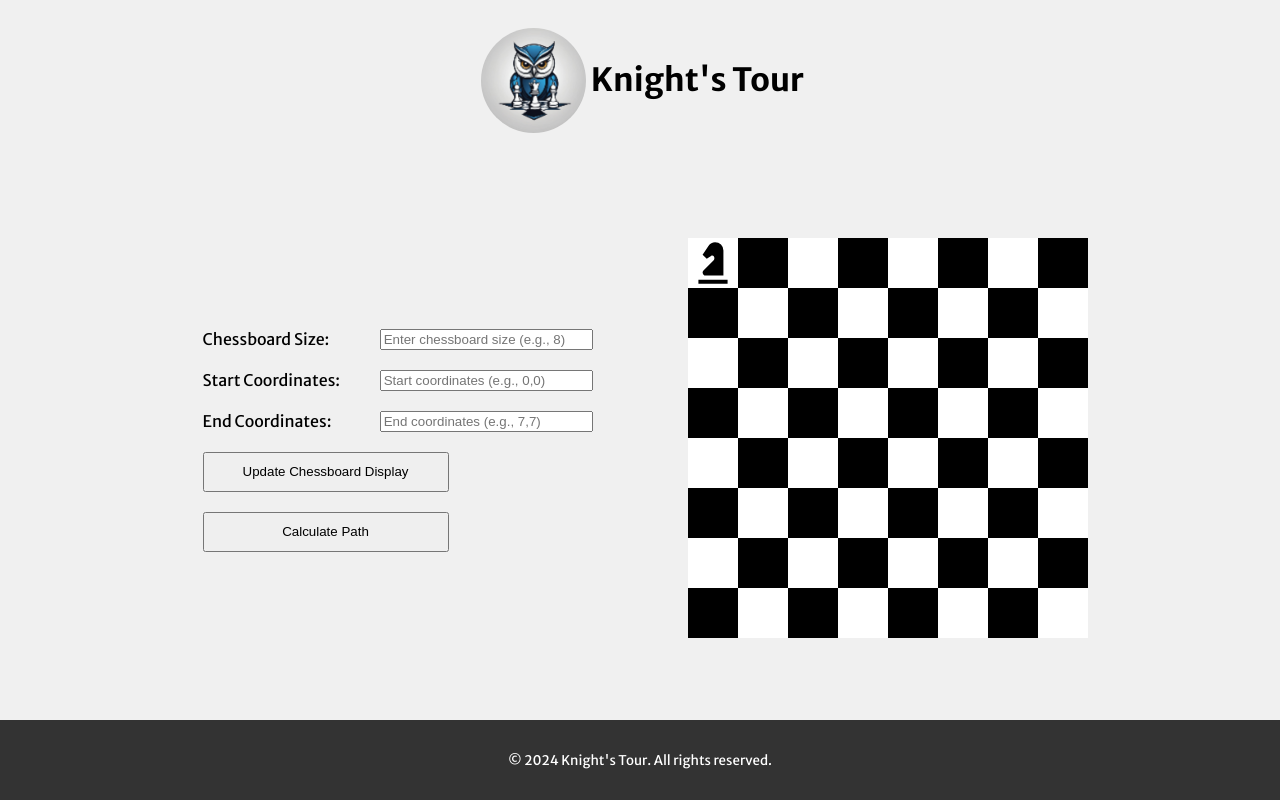
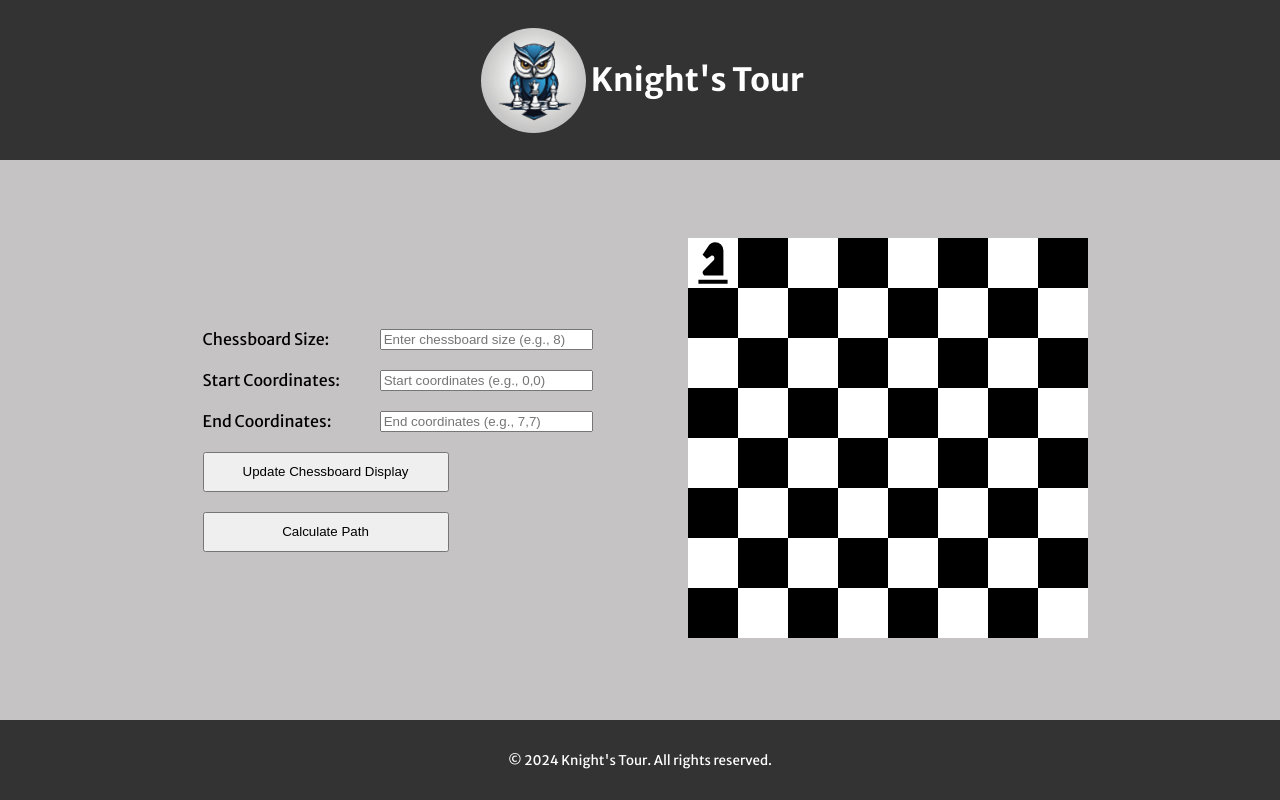
Before and after one commit to rjarrin/Knights-Travails, a website built with webpack: page src/index.html in a window 1280 px wide. Built offline with nearby package versions, Linux system fonts and the light colour scheme.

Commit message:
Eslint - improved alert warning for null path

```diff
--- a/src/index.html
+++ b/src/index.html
@@ -6,12 +6,8 @@
     <title>Knight's Tour</title>
 </head>
 <body>
-    <div id="header">
-        <!-- Logo, Title centered -->
-    </div>
-    <div id="main-container">
-        <!-- Everything else -->
-    </div>
+    <div id="header"></div>
+    <div id="main-container"></div>
     <footer id="footer">
         <p>© 2024 Knight's Tour. All rights reserved.</p>
     </footer>
--- a/src/modules/ui.js
+++ b/src/modules/ui.js
@@ -107,9 +107,6 @@ export function calculatePath() {
         updatePath();
         const path = knightMoves();
         if (path === null) {
-            alert(
-                'Error: Invalid Path\nYour end-coordinates are out-of-bounds! Try other ending coordinates or increase the size of the chessboard',
-            );
             return;
         }
         placeNumberedCircles(path);
--- a/src/style.css
+++ b/src/style.css
@@ -7,7 +7,7 @@ body {
     margin: 0;
     padding: 0;
     font-family: MyFont;
-    background-color: #f0f0f0;
+    background-color: #c5c3c3;
     height: 100%;
     display: flex;
     flex-direction: column;
@@ -18,6 +18,8 @@ body {
     justify-content: center;
     align-items: center;
     height: 20vh;
+    background-color: #333;
+    color: #fff;
 }
 
 #logo-image {
```
